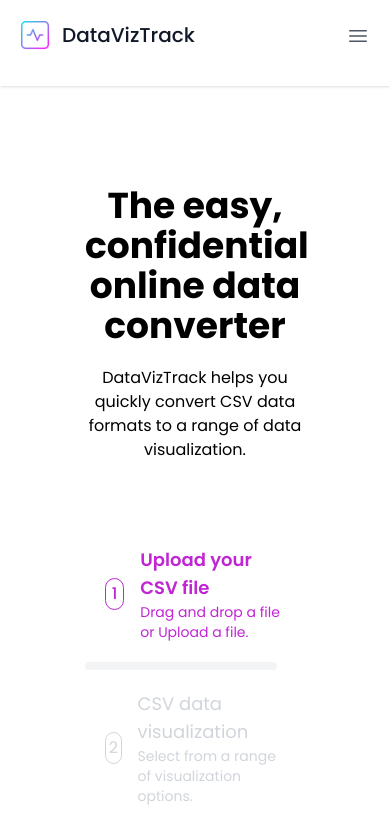
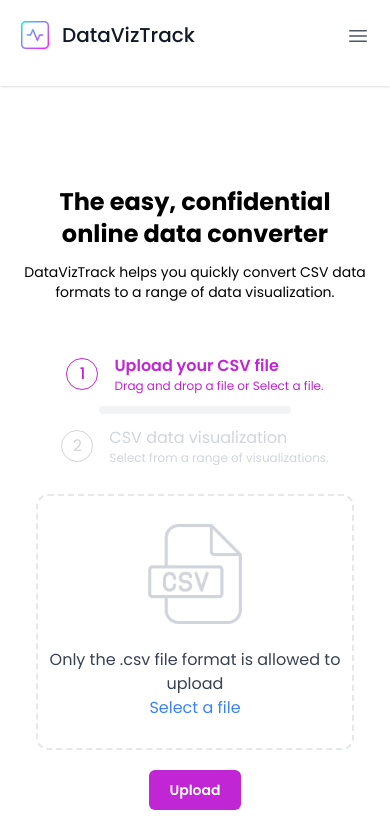
Before and after one commit to sagorranait/data-viz-track, a Next.js app: page / in a window 390 px wide. Shown: the top 840 px of the page. Built offline with nearby package versions, Linux system fonts and the light colour scheme.

Commit message:
Home page has been responsived

```diff
--- a/app/page.js
+++ b/app/page.js
@@ -14,26 +14,26 @@ export default function Home() {
 
   return (
     <DivWrapper>
-      <div className='p-5 w-2/3'>
+      <div className='p-5 w-full 2xl:w-2/3'>
         <div className='text-center'>
-          <h1 className='text-4xl font-bold pb-5'>The easy, confidential online data converter</h1>
-          <p className='text-base'>DataVizTrack helps you quickly convert CSV data formats to a range of data visualization.</p>
+          <h1 className='text-2xl font-bold pb-3 md:text-4xl md:pb-5'>The easy, confidential online data converter</h1>
+          <p className='text-sm md:text-base'>DataVizTrack helps you quickly convert CSV data formats to a range of data visualization.</p>
         </div>
-        <div className='mt-16'>
-          <div className="flex flex-wrap flex-row items-center justify-between">
+        <div className='mt-10 md:mt-16'>
+          <div className="flex flex-wrap flex-row items-center justify-center md:justify-between">
             <TabButton
               index={1}
               activeTab={activeTab}
               title='Upload your CSV file'
-              text='Drag and drop a file or Upload a file.'
+              text='Drag and drop a file or Select a file.'
               handler={handleTabClick}
             />
-            <div className='w-48 h-2 rounded-full bg-gray-100'></div>
+            <div className='w-48 md:w-12 lg:w-48 h-2 rounded-full bg-gray-100'></div>
             <TabButton
               index={2}
               activeTab={activeTab}
               title='CSV data visualization'
-              text='Select from a range of visualization options.'
+              text='Select from a range of visualizations.'
               handler={handleTabClick}
             />
           </div>
--- a/components/TabButton.js
+++ b/components/TabButton.js
@@ -6,15 +6,15 @@ const TabButton = ({ index, activeTab, title, text, handler }) => {
       disabled={activeTab === 1}
       onClick={() => handler(index)}
     >
-      <div className='flex items-center flex-row gap-4 p-5'>
+      <div className='flex items-center flex-row gap-4 p-3 md:p-5'>
         <div className={`w-8 h-8 border rounded-full flex items-center justify-center ${activeTab === index ? 'border-fuchsia-600 text-fuchsia-600 font-medium' : 'border-gray-300 text-gray-300' }`}>
           {index}
         </div>
         <div className='text-left'>
-          <h4 className={`text-lg ${activeTab === index ? 'text-fuchsia-600 font-semibold' : 'text-gray-300' }`}>
+          <h4 className={`text-base md:text-lg ${activeTab === index ? 'text-fuchsia-600 font-semibold' : 'text-gray-300' }`}>
             {title}
           </h4>
-          <p className={`text-sm ${activeTab === index ? 'text-fuchsia-600' : 'text-gray-300' }`}>
+          <p className={`text-xs md:text-sm ${activeTab === index ? 'text-fuchsia-600' : 'text-gray-300' }`}>
             {text}
           </p>
         </div>
--- a/components/UploadTab.js
+++ b/components/UploadTab.js
@@ -7,7 +7,7 @@ const UploadTab = ({ nextTabIndex, tabHandler }) => {
       <div className="relative group w-full h-64 flex justify-center items-center">
         <div className="absolute inset-0 w-full h-full rounded-xl border-2 bg-opacity-80 backdrop-blur-xl border-dashed"></div>
         <input accept=".csv" className="relative z-10 opacity-0 h-full w-full cursor-pointer" type="file" name="bgfile" id="bgfile"/>
-        <div className="absolute top-0 right-0 bottom-0 left-0 w-full h-full m-auo flex items-center justify-center">
+        <div className="absolute top-0 right-0 bottom-0 left-0 w-full h-full m-auo flex items-center justify-center p-3">
             <div className="space-y-6 flex items-center justify-center flex-col">
               <Image
                 src='/csv-icon.png'
@@ -23,7 +23,7 @@ const UploadTab = ({ nextTabIndex, tabHandler }) => {
         <button onClick={() => tabHandler(nextTabIndex)} className='bg-fuchsia-600 hover:bg-fuchsia-800 px-5 py-2.5 text-sm leading-5 rounded-md font-semibold text-white'>
           Upload
         </button>
-        <p className='pt-10 text-gray-400'>By uploading your files or using our service you agree with our <span className='font-semibold underline cursor-pointer'>Terms of Service</span> and <span className='font-semibold underline cursor-pointer'>Privacy Policy</span>.</p>
+        <p className='pt-10 text-gray-400 text-sm md:text-base'>By uploading your files or using our service you agree with our <span className='font-semibold underline cursor-pointer'>Terms of Service</span> and <span className='font-semibold underline cursor-pointer'>Privacy Policy</span>.</p>
       </div>
     </form>
   )
```
